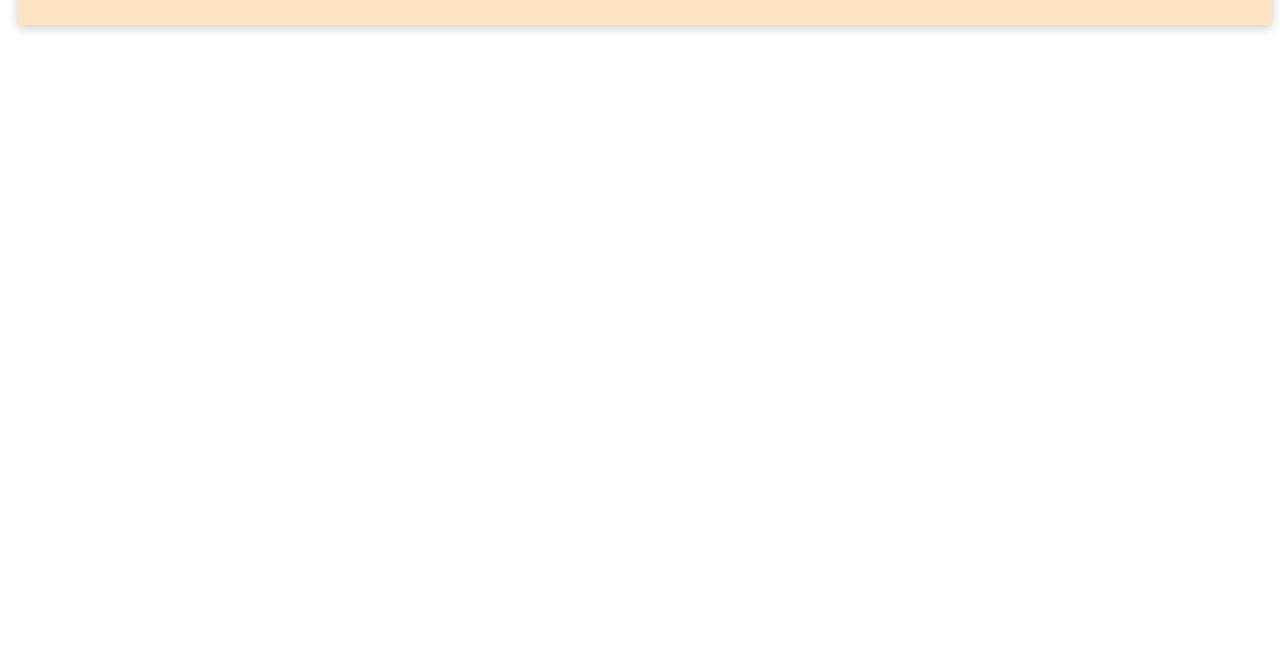
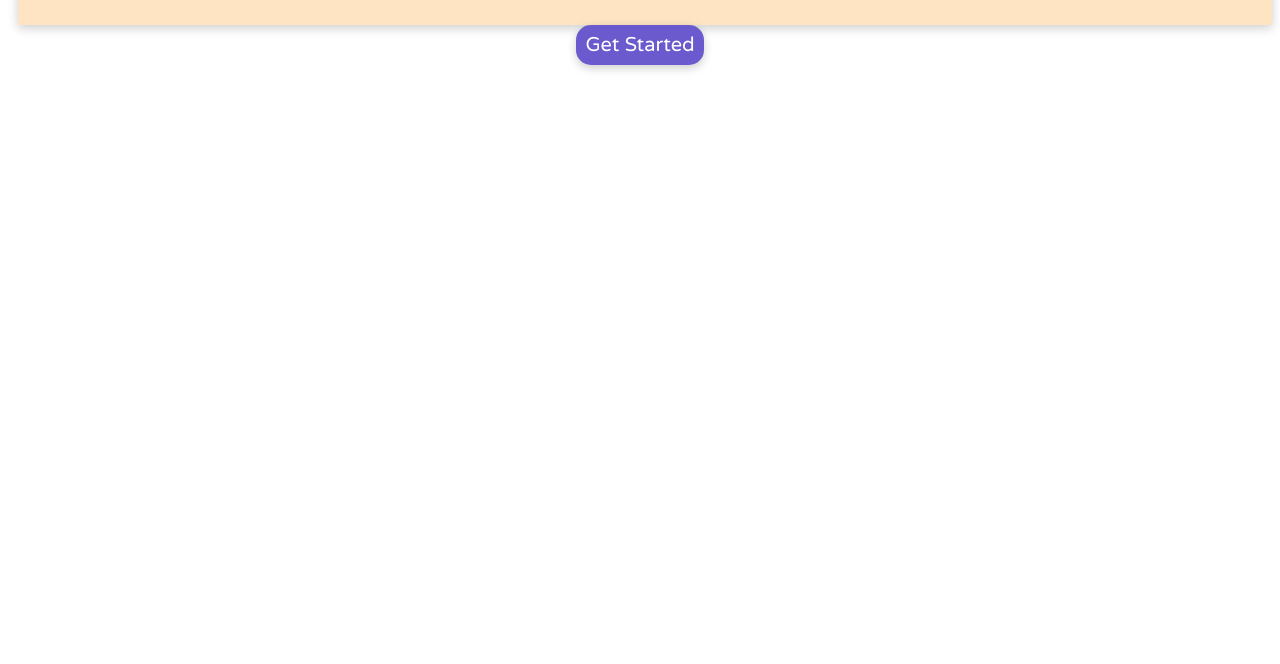
Before and after one commit to tafguy-wacho/first-project, a plain HTML site: page index.html in a window 1280 px wide. Shown: the part 136-800 px from the top of the page. Drawn offline with Linux system fonts and the light colour scheme; a web font is replaced by a local one.

Commit message:
added a button and styled it

```diff
--- a/index.html
+++ b/index.html
@@ -6,7 +6,10 @@
     <link rel="preconnect" href="https://fonts.googleapis.com">
 <link rel="preconnect" href="https://fonts.gstatic.com" crossorigin>
 <link href="https://fonts.googleapis.com/css2?family=Kablammo&family=LXGW+WenKai+TC&family=Playwrite+GB+S:ital,wght@0,100..400;1,100..400&display=swap" rel="stylesheet">
-    <link rel="stylesheet" href="style.css">
+<link rel="preconnect" href="https://fonts.googleapis.com">
+<link rel="preconnect" href="https://fonts.gstatic.com" crossorigin>
+<link href="https://fonts.googleapis.com/css2?family=Kablammo&family=LXGW+WenKai+TC&family=Playwrite+GB+S:ital,wght@0,100..400;1,100..400&family=Varela+Round&display=swap" rel="stylesheet">
+<link rel="stylesheet" href="style.css">
 
 
 
@@ -24,5 +27,11 @@
 
     </div>
 
+    <div class="box">
+
+<button class="button">Get Started</button>
+
+    </div>
+
 </body>
 </html>
--- a/style.css
+++ b/style.css
@@ -22,3 +22,40 @@ box-shadow: 0 3px 10px rgb(0 0 0 / 0.2);
 
 
 }
+
+.box{
+
+display: flex;
+justify-content: center;
+align-items: center;
+
+
+}
+
+.button{
+
+background:slateblue;
+size: 35px;
+font-family: "Varela Round", sans-serif;
+font-weight: 400;
+font-style: normal;
+padding-top: 0.5rem;
+padding-bottom: 0.5rem;
+padding-left: 0.6rem;
+padding-right: 0.6rem;
+
+color: #fff;
+font-size: 20px;
+box-shadow: 0 3px 10px rgb(0 0 0 / 0.2);
+border: none;
+border-radius: 15px;
+z-index: 2;
+cursor: pointer;
+
+}
+
+.button:hover{
+
+    transform: translate(0.2rem,0.1rem);
+    transition-duration: 0.8s;
+}
```
